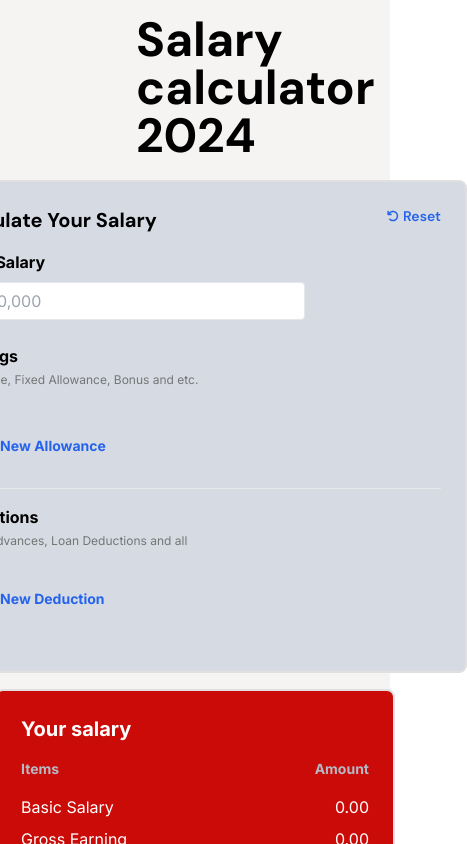
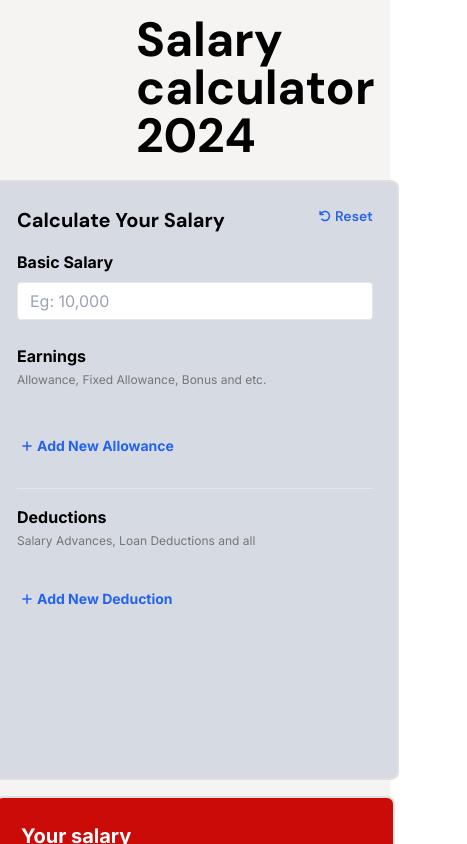
Before and after one commit to LakshithaEzi/salary-calculator-2024-Q2-LakshithaEzi, a React (Create React App) app: page / in a window 390 px wide. Shown: the top 844 px of the page, 467 px wide, since content can reach past the window. Built offline with nearby package versions, Linux system fonts and the light colour scheme; a web font is replaced by a local one.

Commit message:
Responsiveness

```diff
--- a/src/App.js
+++ b/src/App.js
@@ -5,7 +5,7 @@ import SalaryForm from "./pages/SalaryForm";
 function App() {
   return (
     <div className="App ">
-      <p className="p-2 mb-3 -mt-1 text-5xl font-bold text-center text-black font-tp">
+      <p className="justify-center p-2 mb-3 -mt-1 text-5xl font-bold text-center text-black font-tp">
         Salary calculator 2024
       </p>
       <SalaryForm />
--- a/src/components/InputComponent.js
+++ b/src/components/InputComponent.js
@@ -37,15 +37,11 @@ const InputComponent = () => {
 
   return (
     <div
-      className="p-6 border-2 rounded-lg bg-grey-100 "
+      className="items-center p-6 border-2 rounded-lg bg-grey-100 md:min-w-[544px] h-[600px]"
       style={{
         borderColor: "#E0E0E0",
-        width: "544px",
-        height: "492.8px",
         background: "#D6DBE3",
-
         backdropFilter: "blur(5px)",
-
       }}
     >
       <div className="flex justify-between text-base font-tp">
--- a/src/components/ResultComponent.js
+++ b/src/components/ResultComponent.js
@@ -88,7 +88,7 @@ const ResultComponent = () => {
   return (
     <div
       className="p-6 text-base border-2 rounded-lg bg-[#CB0B08]  "
-      style={{ borderColor: "#E0E0E0", width: "400px", height: "492.8px " }}
+      style={{ borderColor: "#E0E0E0", width: "400px", height: "600px " }}
     >
       <h1 className="mb-4 text-xl font-bold text-white">Your salary</h1>
       <div className="mb-4">
```
